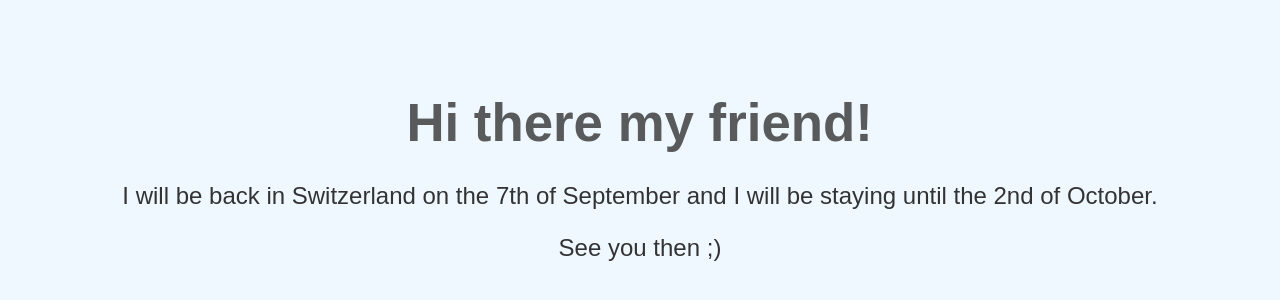
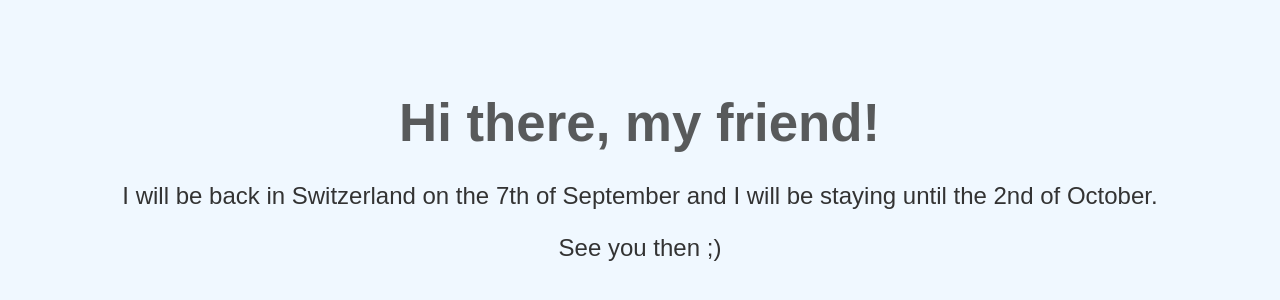
Before and after one commit to jerrygblum/jerrygblum.github.io, a plain HTML site: page index.html in a window 1280 px wide. Shown: the part 226-526 px from the top of the page. Drawn offline with Linux system fonts and the light colour scheme.

Commit message:
Update index.html

```diff
--- a/index.html
+++ b/index.html
@@ -49,7 +49,7 @@
 </head>
 <body>
     <div>
-        <h1>Hi there my friend!</h1>
+        <h1>Hi there, my friend!</h1>
         <p>I will be back in Switzerland on the 7th of September and I will be staying until the 2nd of October.</p>
         <p>See you then ;)</p>
     </div>
```
